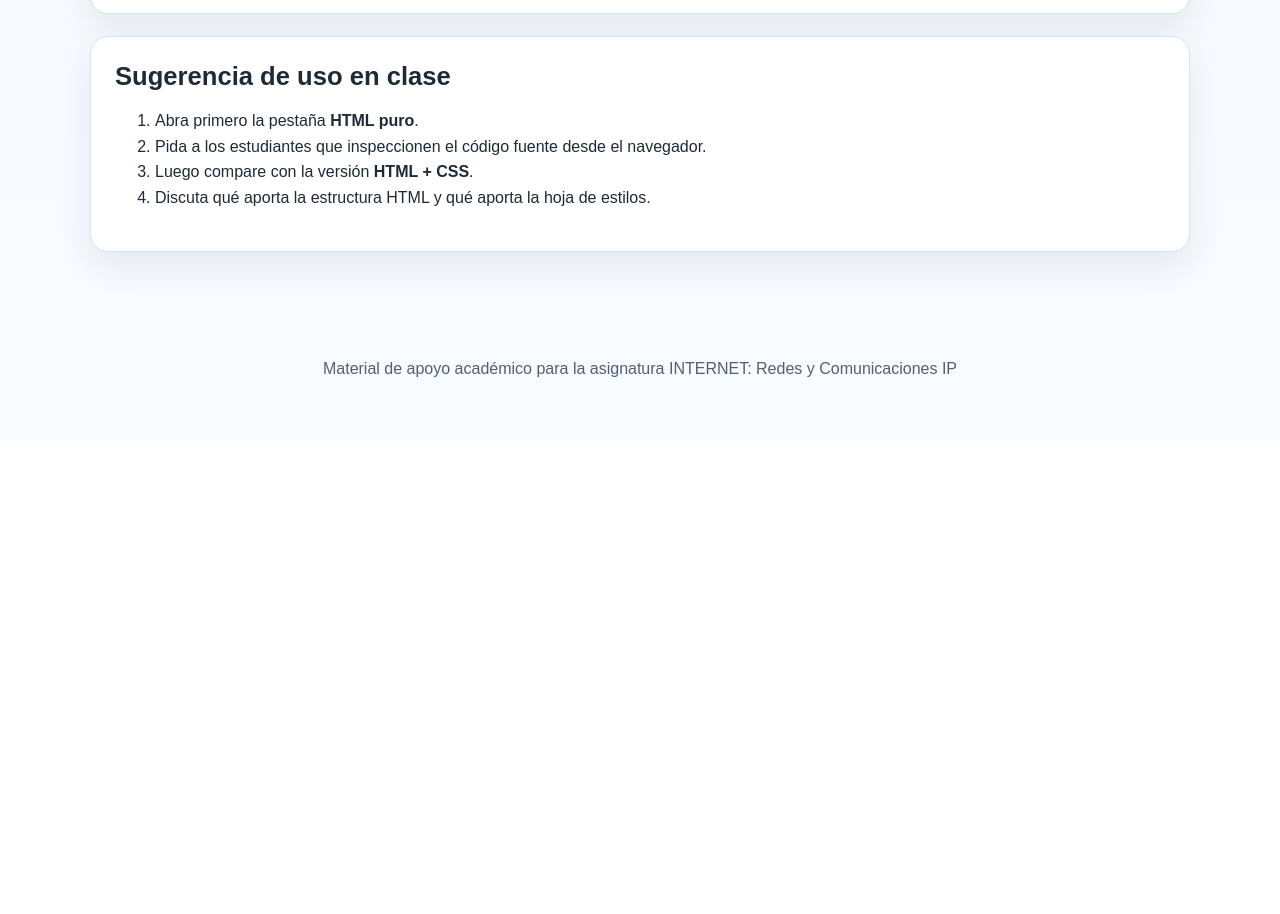
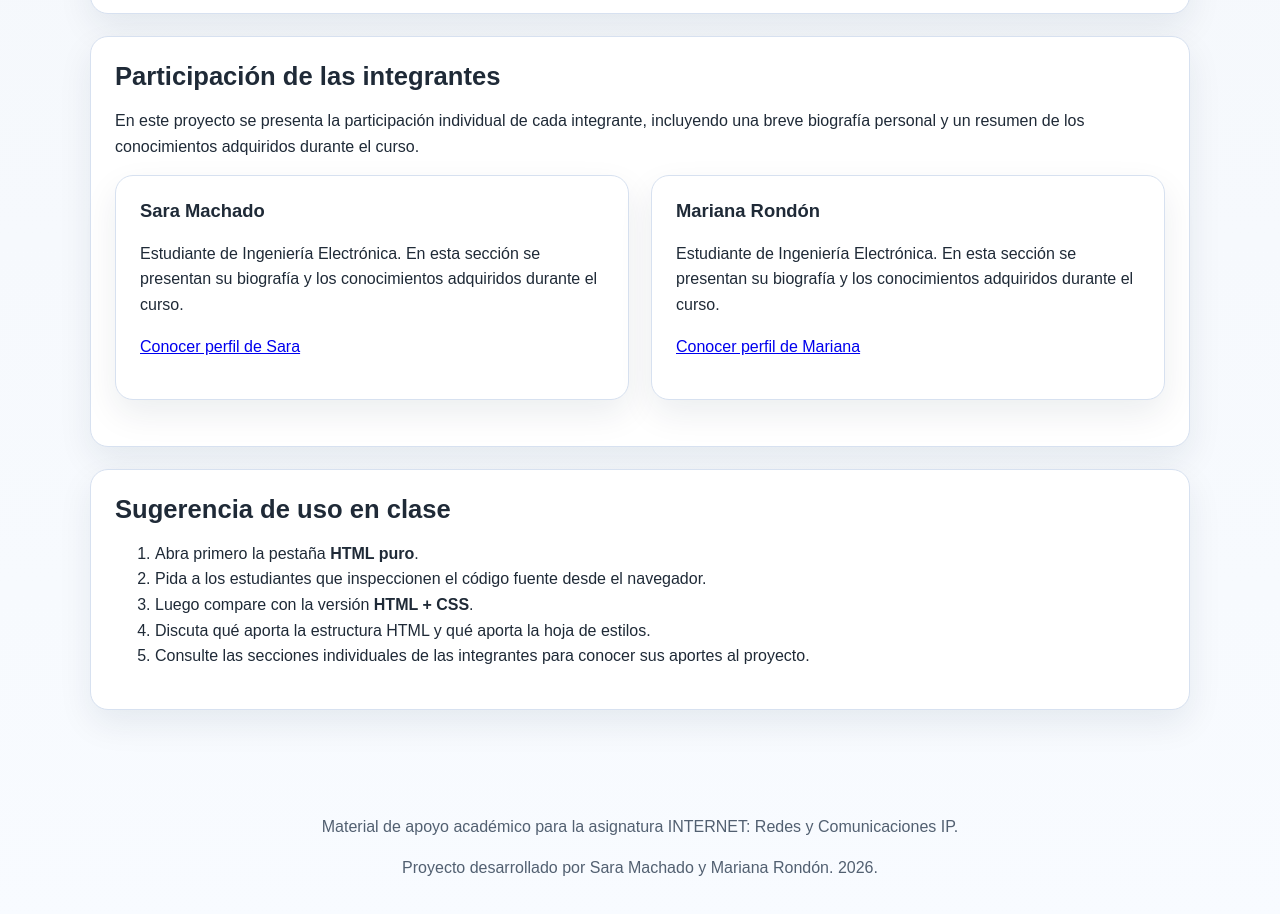
Before and after one commit to saramachado-code/taller-capa7, a plain HTML site: page index.html in a window 1280 px wide. Shown: the part 1008-1922 px from the top of the page. Before the commit the page ends 1447 px from the top, so only its background shows below. Drawn offline with Linux system fonts and the light colour scheme.

Commit message:
Update index.html

```diff
--- a/index.html
+++ b/index.html
@@ -1,45 +1,75 @@
+
 <!DOCTYPE html>
 <html lang="es">
+
 <head>
     <meta charset="UTF-8">
     <meta name="viewport" content="width=device-width, initial-scale=1.0">
     <title>INTERNET: Redes y Comunicaciones IP</title>
     <link rel="stylesheet" href="style.css">
 </head>
+
 <body>
-  <!-- Sitio principal del curso -->
+
+    <!-- Encabezado principal -->
     <header class="hero">
         <div class="hero__content">
             <p class="eyebrow">Curso universitario</p>
+
             <h1>INTERNET: Redes y Comunicaciones IP</h1>
+
             <p class="lead">
-        Sitio de apoyo para demostrar a los estudiantes la diferencia entre una página
-        construida con <strong>HTML puro</strong> y otra enriquecida con <strong>HTML + CSS</strong>.
+                Sitio de apoyo para demostrar a los estudiantes la diferencia
+                entre una página construida con <strong>HTML puro</strong>
+                y otra enriquecida con <strong>HTML + CSS</strong>.
             </p>
         </div>
     </header>
 
-  <!-- Navegación principal tipo pestañas -->
+    <!-- Navegación principal -->
     <nav class="tabs">
+
         <a class="tab active" href="index.html">Inicio</a>
+
         <a class="tab" href="daniel.html">HTML puro</a>
+
         <a class="tab" href="danielcss.html">HTML + CSS</a>
+
+        <a class="tab" href="integrantes/integrante1.html">
+            Sara Machado
+        </a>
+
+        <a class="tab" href="integrantes/integrante2.html">
+            Mariana Rondón
+        </a>
+
     </nav>
 
+    <!-- Contenido principal -->
     <main class="container">
+
+        <!-- Propósito pedagógico -->
         <section class="panel">
+
             <h2>Propósito pedagógico</h2>
+
             <p>
-        Este micrositio permite observar cómo una misma temática académica puede representarse
-        primero con etiquetas HTML básicas y luego con una capa de estilos CSS. La intención es
-        que el estudiante visualice de forma inmediata el impacto de la estructura, la semántica
-        y el diseño.
+                Este micrositio permite observar cómo una misma temática
+                académica puede representarse primero con etiquetas HTML
+                básicas y luego con una capa de estilos CSS. La intención
+                es que el estudiante visualice de forma inmediata el
+                impacto de la estructura, la semántica y el diseño.
             </p>
+
         </section>
 
+        <!-- Comparación de versiones -->
         <section class="grid two">
+
             <article class="panel">
+
                 <h3>En la versión HTML puro encontrará</h3>
+
                 <ul>
                     <li>Títulos y párrafos</li>
                     <li>Imágenes y enlaces</li>
@@ -48,10 +78,13 @@
                     <li>Listas ordenadas y no ordenadas</li>
                     <li>Comentarios visibles en el código fuente</li>
                 </ul>
+
             </article>
 
             <article class="panel">
+
                 <h3>En la versión HTML + CSS encontrará</h3>
+
                 <ul>
                     <li>La misma temática del curso</li>
                     <li>Diseño más limpio y moderno</li>
@@ -60,34 +93,132 @@
                     <li>Distribución por columnas</li>
                     <li>Mayor legibilidad para contenidos académicos</li>
                 </ul>
+
             </article>
+
         </section>
 
+        <!-- Contenidos del curso -->
         <section class="panel">
+
             <h2>Contenidos del curso representados en el sitio</h2>
+
             <div class="topics">
+
                 <span>Modelo OSI</span>
                 <span>Arquitectura TCP/IP</span>
                 <span>IPv4 e IPv6</span>
                 <span>Subneteo</span>
                 <span>Enrutamiento</span>
                 <span>Servicios de red</span>
+
             </div>
+
         </section>
 
+        <!-- Participación de las integrantes -->
         <section class="panel">
+
+            <h2>Participación de las integrantes</h2>
+
+            <p>
+                En este proyecto se presenta la participación individual
+                de cada integrante, incluyendo una breve biografía personal
+                y un resumen de los conocimientos adquiridos durante el curso.
+            </p>
+
+            <div class="grid two">
+
+                <article class="panel">
+
+                    <h3>Sara Machado</h3>
+
+                    <p>
+                        Estudiante de Ingeniería Electrónica.
+                        En esta sección se presentan su biografía
+                        y los conocimientos adquiridos durante el curso.
+                    </p>
+
+                    <p>
+                        <a href="integrantes/integrante1.html">
+                            Conocer perfil de Sara
+                        </a>
+                    </p>
+
+                </article>
+
+                <article class="panel">
+
+                    <h3>Mariana Rondón</h3>
+
+                    <p>
+                        Estudiante de Ingeniería Electrónica.
+                        En esta sección se presentan su biografía
+                        y los conocimientos adquiridos durante el curso.
+                    </p>
+
+                    <p>
+                        <a href="integrantes/integrante2.html">
+                            Conocer perfil de Mariana
+                        </a>
+                    </p>
+
+                </article>
+
+            </div>
+
+        </section>
+
+        <!-- Sugerencia de uso -->
+        <section class="panel">
+
             <h2>Sugerencia de uso en clase</h2>
+
             <ol>
-        <li>Abra primero la pestaña <strong>HTML puro</strong>.</li>
-        <li>Pida a los estudiantes que inspeccionen el código fuente desde el navegador.</li>
-        <li>Luego compare con la versión <strong>HTML + CSS</strong>.</li>
-        <li>Discuta qué aporta la estructura HTML y qué aporta la hoja de estilos.</li>
+
+                <li>
+                    Abra primero la pestaña <strong>HTML puro</strong>.
+                </li>
+
+                <li>
+                    Pida a los estudiantes que inspeccionen el código
+                    fuente desde el navegador.
+                </li>
+
+                <li>
+                    Luego compare con la versión <strong>HTML + CSS</strong>.
+                </li>
+
+                <li>
+                    Discuta qué aporta la estructura HTML y qué aporta
+                    la hoja de estilos.
+                </li>
+
+                <li>
+                    Consulte las secciones individuales de las integrantes
+                    para conocer sus aportes al proyecto.
+                </li>
+
             </ol>
+
         </section>
+
     </main>
 
+    <!-- Pie de página -->
     <footer class="site-footer">
-    <p>Material de apoyo académico para la asignatura INTERNET: Redes y Comunicaciones IP</p>
+
+        <p>
+            Material de apoyo académico para la asignatura
+            INTERNET: Redes y Comunicaciones IP.
+        </p>
+
+        <p>
+            Proyecto desarrollado por Sara Machado y Mariana Rondón.
+            2026.
+        </p>
+
     </footer>
+
 </body>
 </html>
```
Lines whose indentation alone changed are shown as unchanged.
